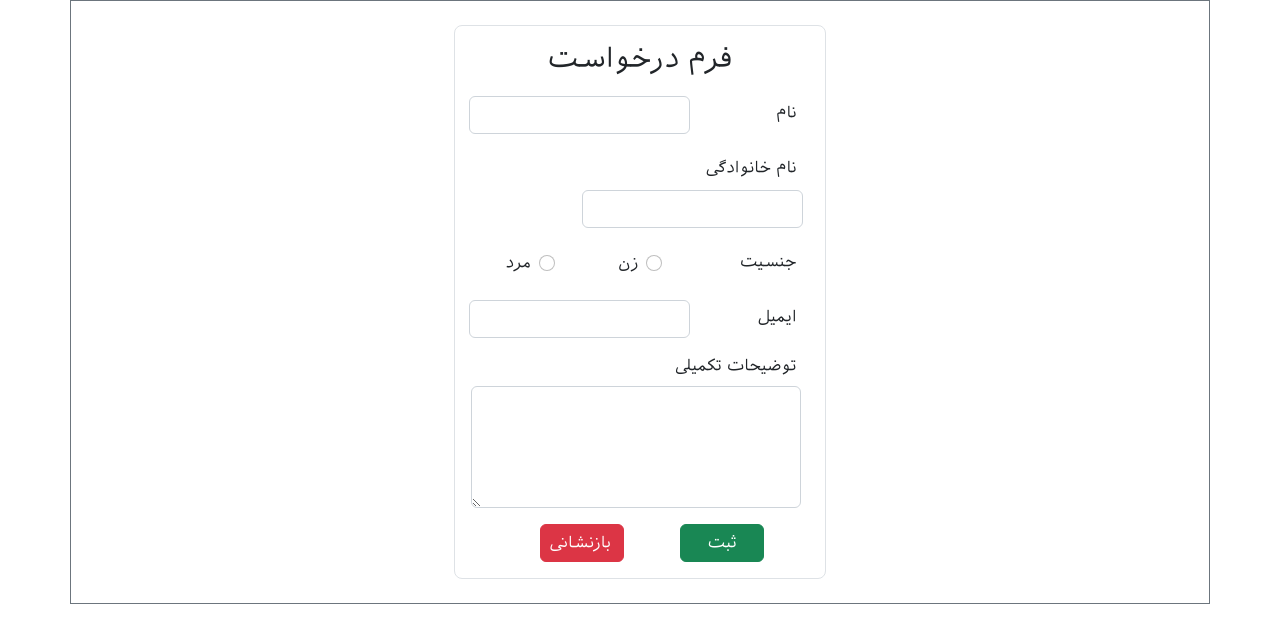
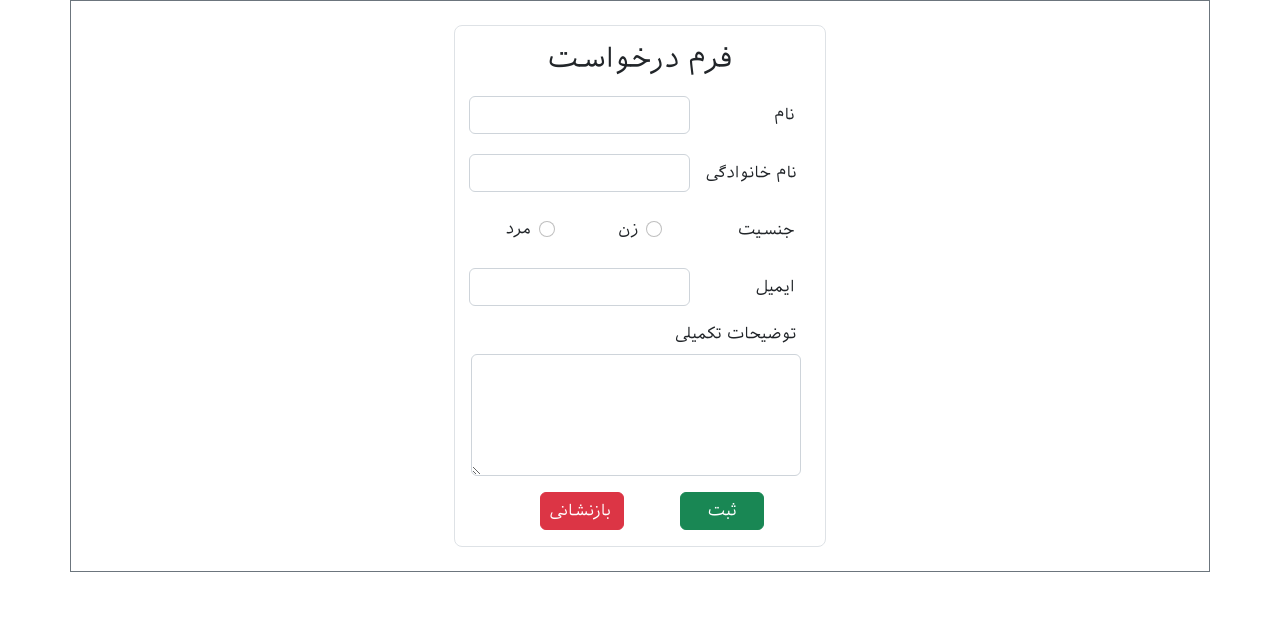
Before and after one commit to ali01ch/laravel_course_practices, a PHP site: the page made by index.php in a window 1280 px wide. Shown: the part 70-713 px from the top of the page. Run offline with PHP 8.4, Linux system fonts and the light colour scheme; some libraries are stand-ins or nearby versions.

Commit message:
update application form in practice 1

```diff
--- a/particles/practice_1.php
+++ b/particles/practice_1.php
@@ -3,19 +3,26 @@
     <form action="" class="border col-12 col-sm-8 col-md-7 col-lg-4 mx-auto p-0 m-0 px-3 rounded-3">
         <h3 class="text-center my-3">فرم درخواست</h3>
         <div class="row g-1 w-auto m-0 my-3 p-0 d-flex justify-content-between align-items-center">
-            <label for="" class="w-auto col-4 form-control m-0 border-0">نام</label>
+            <div class="col-4 ">
+                <label for="" class="form-control m-0 border-0">نام</label>
+            </div>
             <div class="col-8">
                 <input type="text" class="form-control m-0 ms-1">
             </div>
         </div>
         <div class="row g-1 w-auto m-0 my-3 p-0 d-flex justify-content-between align-items-center">
-            <label for="" class="w-auto col-4 form-control m-0 border-0">نام خانوادگی</label>
+            <div class="col-4 p-0">
+                <label for="" class="form-control m-0 border-0 pe-0">نام خانوادگی</label>
+            </div>
+
             <div class="col-8">
                 <input type="text" class="form-control m-0 ms-1">
             </div>
         </div>
         <div class="row g-1 w-auto m-0 my-3 p-0 d-flex justify-content-between align-items-center">
-            <label for="" class="w-auto col-4 form-control m-0 border-0">جنسیت</label>
+            <div class="col-4 ">
+                <label for="" class="form-control m-0 border-0">جنسیت</label>
+            </div>
             <div class="col-8 d-flex justify-content-around">
                 <div class="form-check">
                     <input class="form-check-input" type="radio" name="flexRadioDefault" id="flexRadioDefault1">
@@ -28,7 +35,9 @@
             </div>
         </div>
         <div class="row g-1 w-auto m-0 my-3 p-0 d-flex justify-content-between align-items-center">
-            <label for="" class="w-auto col-4 form-control m-0 border-0">ایمیل</label>
+            <div class="col-4 ">
+                <label for="" class="form-control m-0 border-0">ایمیل</label>
+            </div>
             <div class="col-8">
                 <input type="email" class="form-control m-0 ms-1">
             </div>
```
